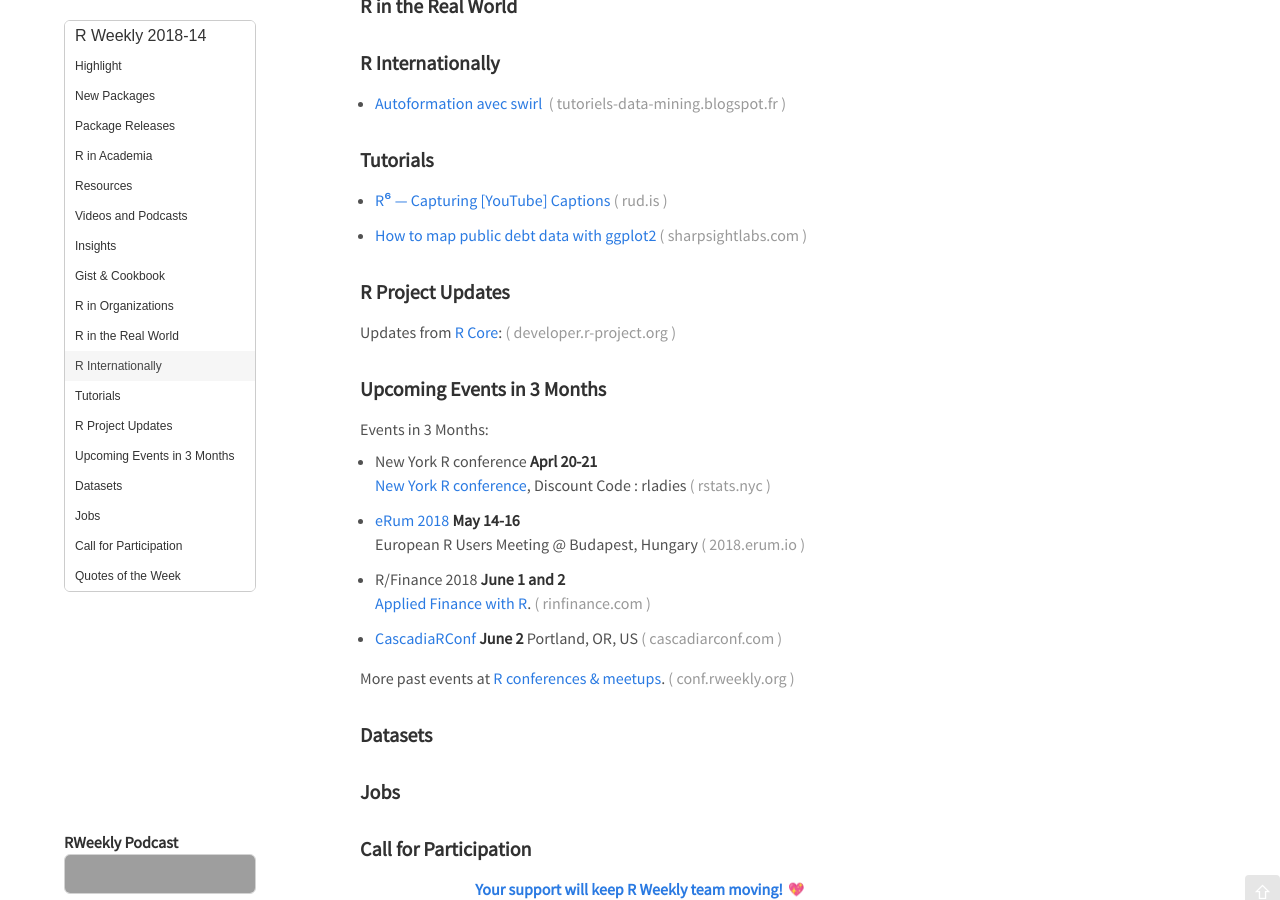
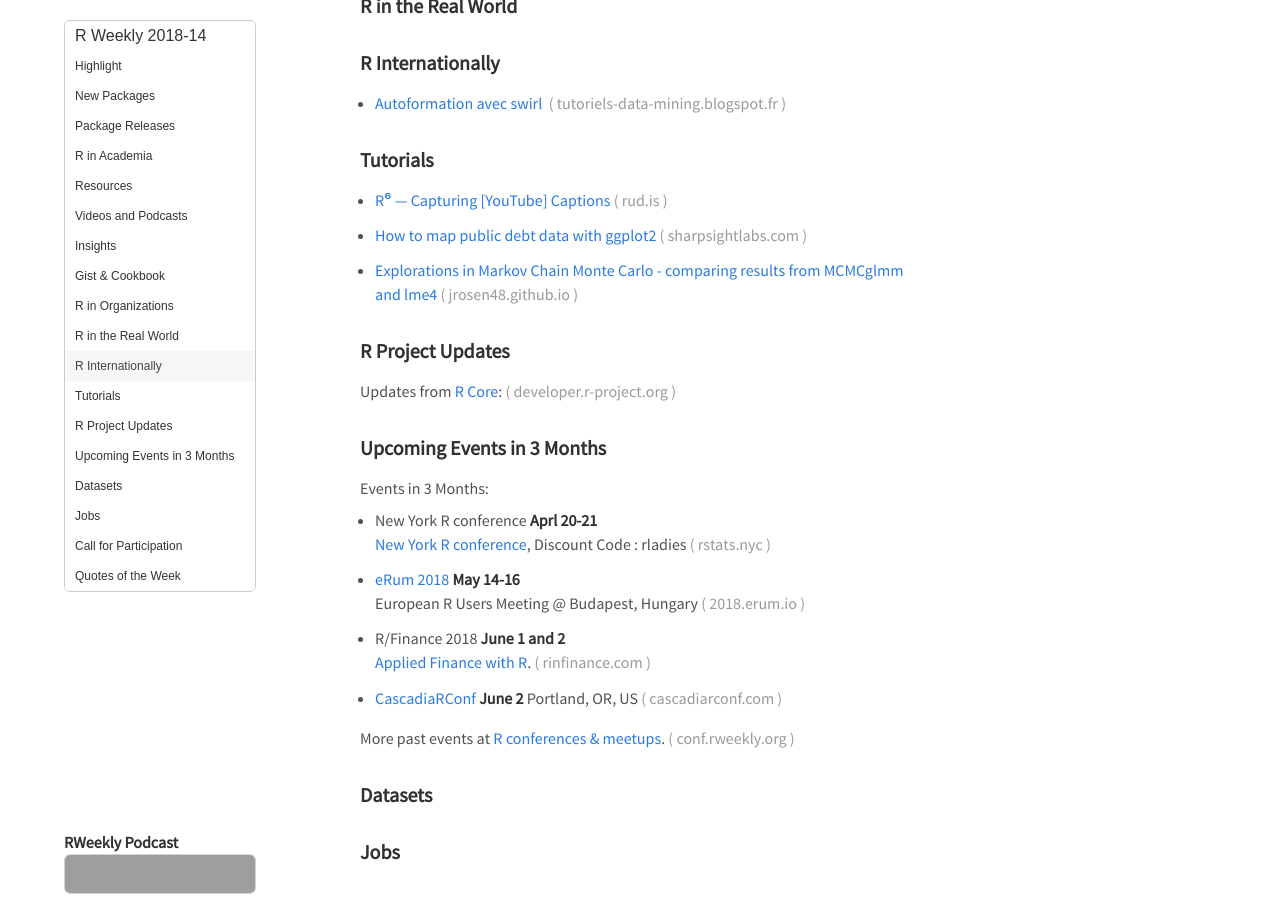
Before and after one commit to rweekly/rweekly.org, a Jekyll site: the page built from draft.md, in a window 1280 px wide and 900 px high, scrolled down 1105 px. Built offline with Jekyll 4.4.1, drawn with Linux system fonts in a browser that asks for light colours; emoji names are drawn with the system emoji font; comment, search, counter and statistics services are not loaded; grey boxes are pictures that could not be loaded.

Commit message:
Update draft.md

```diff
--- a/draft.md
+++ b/draft.md
@@ -88,6 +88,7 @@
 
 + [How to map public debt data with ggplot2](http://www.sharpsightlabs.com/blog/map-public-debt-ggplot2/)
 
++ [Explorations in Markov Chain Monte Carlo - comparing results from MCMCglmm and lme4](https://jrosen48.github.io/blog/explorations-in-markov-chain-monte-carlo-mcmc/)
 
 <!--<div class="post-more-begin"></div><div class="post-more-end"></div>-->
 
```
